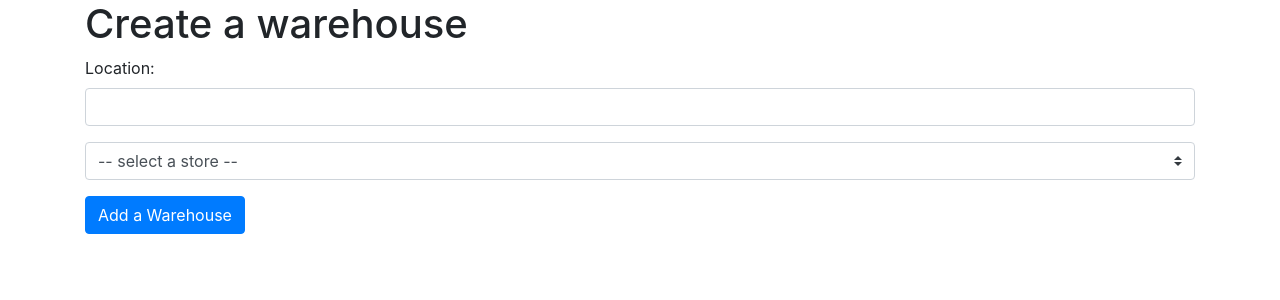
After one commit to HafsaAwan/inventory_management, a Python web app: template templates/warehouse.html in a window 1280 px wide. The commit adds this page. Shown: the top 300 px of the page. Run offline with Jinja, Linux system fonts and the light colour scheme; the template is opened without the code that fills it, so the values that code supplies are empty; some libraries are stand-ins or nearby versions.

Commit message:
create new warehouse and store in the database

```diff
--- a/templates/index.html
+++ b/templates/index.html
@@ -4,5 +4,5 @@
 <h2>Inventory Management Homepage</h2>
 
 <a href="{{ url_for('store') }}" class="btn btn-info">Add a store</a>
-
+<a href="{{ url_for('warehouse') }}" class="btn btn-info">Add a warehouse</a>
 {% endblock %}
--- /dev/null
+++ b/templates/warehouse.html
@@ -0,0 +1,28 @@
+{% extends "_layout.html" %}
+
+{% block content %}
+
+
+<h1>Create a warehouse</h1>
+
+<form action ="{{ url_for ('warehouse_create') }}" method="POST">
+    <div class="form-group">
+        <label for="location">Location:</label>
+        <input type="text" name ="location" class="form-control" />
+    </div>
+    <div class="form-group">
+        <select class="custom-select" required name="store">
+          <option>-- select a store --</option>
+          {% for store in all_stores %}
+            <option value="{{store.id}}">{{store.name}}</option>
+          {% endfor %}
+
+        </select>
+
+      </div>
+
+    <button type="submit" class="btn btn-primary">Add a Warehouse</button>
+</form>
+
+
+{% endblock %}
```
Also changed, not shown: app.py (+15 -1 lines).
